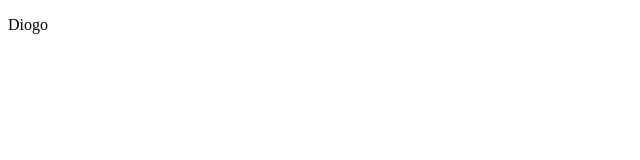
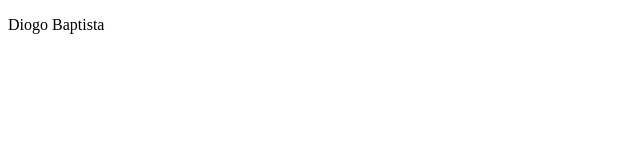
Before and after one commit to dbaptistaguitar/Diogo, a plain HTML site: page index.html in a window 1280 px wide. Shown: the full height of the page, 0-640 px from the left. Drawn offline with Linux system fonts and the light colour scheme.

Commit message:
segundo commit

```diff
--- a/index.html
+++ b/index.html
@@ -9,7 +9,7 @@
 <body>
     <p>
 
-        Diogo
+        Diogo Baptista
     </p>
 </body>
 </html>
```
